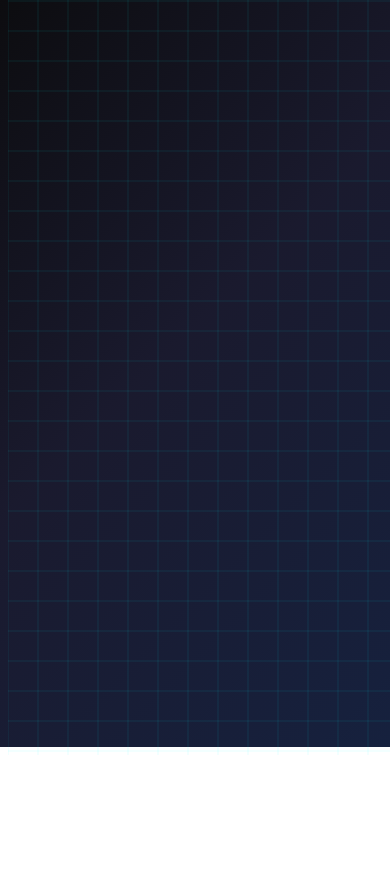
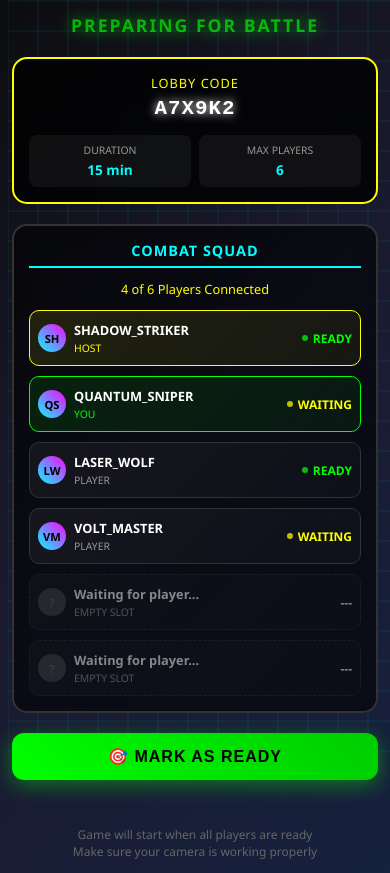
Before and after one commit to LuthoYRN/Laser-tag, a plain HTML site: page frontend/index.html in a window 390 px wide. Shown: the part 97-970 px from the top of the page. Before the commit the page ends 844 px from the top, so only its background shows below. Drawn offline with Linux system fonts and the light colour scheme.

Commit message:
add player waiting room UI and styles

```diff
--- /dev/null
+++ b/frontend/css/player_waiting_room.css
@@ -0,0 +1,482 @@
+.leave-button {
+    position: absolute;
+    top: 20px;
+    left: 20px;
+    background: rgba(255, 0, 0, 0.2);
+    border: 2px solid #ff0000;
+    border-radius: 10px;
+    padding: 8px 12px;
+    color: #ff0000;
+    cursor: pointer;
+    transition: all 0.3s ease;
+    font-size: 0.9rem;
+    backdrop-filter: blur(10px);
+}
+
+.leave-button:hover {
+    background: rgba(255, 0, 0, 0.3);
+    box-shadow: 0 0 15px rgba(255, 0, 0, 0.3);
+}
+
+.status-header {
+    text-align: center;
+    font-size: 1.3rem;
+    color: #00ff00;
+    text-transform: uppercase;
+    letter-spacing: 2px;
+    margin-bottom: 25px;
+    text-shadow: 0 0 15px #00ff00;
+    animation: pulse 2s infinite;
+}
+
+@keyframes pulse {
+    0%, 100% { opacity: 1; }
+    50% { opacity: 0.7; }
+}
+
+.lobby-info {
+    background: rgba(0, 0, 0, 0.8);
+    border: 2px solid #ffff00;
+    border-radius: 15px;
+    padding: 20px;
+    margin-bottom: 25px;
+    backdrop-filter: blur(10px);
+}
+
+.lobby-code-display {
+    text-align: center;
+    margin-bottom: 15px;
+}
+
+.code-label {
+    font-size: 0.8rem;
+    color: #ffff00;
+    text-transform: uppercase;
+    letter-spacing: 1px;
+    margin-bottom: 5px;
+}
+
+.lobby-code {
+    font-size: 1.8rem;
+    font-weight: bold;
+    color: #ffffff;
+    font-family: 'Courier New', monospace;
+    letter-spacing: 3px;
+    text-shadow: 0 0 10px #ffffff;
+}
+
+.game-info {
+    display: grid;
+    grid-template-columns: 1fr 1fr;
+    gap: 15px;
+    margin-top: 15px;
+}
+
+.info-item {
+    text-align: center;
+    padding: 8px;
+    background: rgba(255, 255, 255, 0.05);
+    border-radius: 8px;
+}
+
+.info-label {
+    font-size: 0.7rem;
+    color: #999;
+    text-transform: uppercase;
+    margin-bottom: 3px;
+}
+
+.info-value {
+    font-size: 0.9rem;
+    font-weight: bold;
+    color: #00ffff;
+}
+
+.players-section {
+    background: rgba(0, 0, 0, 0.6);
+    border: 2px solid #333;
+    border-radius: 15px;
+    padding: 20px;
+    margin-bottom: 25px;
+    backdrop-filter: blur(10px);
+    flex: 1;
+}
+
+.players-title {
+    color: #00ffff;
+    font-size: 1rem;
+    font-weight: bold;
+    text-transform: uppercase;
+    letter-spacing: 1px;
+    margin-bottom: 15px;
+    text-align: center;
+    border-bottom: 2px solid #00ffff;
+    padding-bottom: 8px;
+}
+
+.players-count {
+    text-align: center;
+    font-size: 0.9rem;
+    color: #ffff00;
+    margin-bottom: 15px;
+}
+
+.player-list {
+    display: flex;
+    flex-direction: column;
+    gap: 10px;
+}
+
+.player-item {
+    background: linear-gradient(135deg, rgba(255, 255, 255, 0.05), rgba(255, 255, 255, 0.02));
+    border: 1px solid #333;
+    border-radius: 10px;
+    padding: 12px;
+    display: flex;
+    align-items: center;
+    gap: 12px;
+    transition: all 0.3s ease;
+}
+
+.player-item.current-player {
+    border-color: #00ff00;
+    background: linear-gradient(135deg, rgba(0, 255, 0, 0.1), rgba(0, 255, 0, 0.05));
+}
+
+.player-item.host {
+    border-color: #ffff00;
+    background: linear-gradient(135deg, rgba(255, 255, 0, 0.1), rgba(255, 255, 0, 0.05));
+}
+
+.player-avatar {
+    width: 35px;
+    height: 35px;
+    border-radius: 50%;
+    background: linear-gradient(45deg, #00ffff, #ff00ff);
+    display: flex;
+    align-items: center;
+    justify-content: center;
+    font-weight: bold;
+    color: #000;
+    font-size: 0.9rem;
+}
+
+.player-info {
+    flex: 1;
+}
+
+.player-name {
+    font-weight: bold;
+    font-size: 0.9rem;
+    margin-bottom: 2px;
+}
+
+.player-role {
+    font-size: 0.7rem;
+    color: #999;
+    text-transform: uppercase;
+}
+
+.player-role.host {
+    color: #ffff00;
+}
+
+.player-role.you {
+    color: #00ff00;
+}
+
+.player-status {
+    display: flex;
+    align-items: center;
+    gap: 5px;
+    font-size: 0.8rem;
+    font-weight: bold;
+}
+
+.status-dot {
+    width: 8px;
+    height: 8px;
+    border-radius: 50%;
+}
+
+.status-ready {
+    color: #00ff00;
+}
+
+.status-ready .status-dot {
+    background: #00ff00;
+    animation: pulse 1.5s infinite;
+}
+
+.status-waiting {
+    color: #ffff00;
+}
+
+.status-waiting .status-dot {
+    background: #ffff00;
+}
+
+.empty-slot {
+    opacity: 0.5;
+    border-style: dashed;
+}
+
+.empty-slot .player-avatar {
+    background: rgba(255, 255, 255, 0.2);
+    color: #666;
+}
+
+.ready-section {
+    margin-bottom: 20px;
+}
+
+.ready-button {
+    width: 100%;
+    padding: 18px;
+    border: none;
+    border-radius: 12px;
+    font-size: 1.2rem;
+    font-weight: bold;
+    text-transform: uppercase;
+    letter-spacing: 2px;
+    cursor: pointer;
+    transition: all 0.3s ease;
+    margin-bottom: 15px;
+}
+
+.ready-button.not-ready {
+    background: linear-gradient(45deg, #00ff00, #00cc00);
+    color: #000000;
+    box-shadow: 0 5px 20px rgba(0, 255, 0, 0.4);
+}
+
+.ready-button.not-ready:hover {
+    transform: translateY(-2px);
+    box-shadow: 0 8px 30px rgba(0, 255, 0, 0.6);
+}
+
+.ready-button.ready {
+    background: linear-gradient(45deg, #ff6600, #ff4400);
+    color: #ffffff;
+    box-shadow: 0 5px 20px rgba(255, 102, 0, 0.4);
+}
+
+.ready-button.ready:hover {
+    transform: translateY(-2px);
+    box-shadow: 0 8px 30px rgba(255, 102, 0, 0.6);
+}
+
+.game-start-section {
+    background: rgba(0, 0, 0, 0.8);
+    border: 2px solid #00ff00;
+    border-radius: 12px;
+    padding: 15px;
+    text-align: center;
+    backdrop-filter: blur(10px);
+    display: none;
+}
+
+.game-start-section.show {
+    display: block;
+    animation: startPulse 1s infinite;
+}
+
+@keyframes startPulse {
+    0%, 100% { box-shadow: 0 0 20px rgba(0, 255, 0, 0.3); }
+    50% { box-shadow: 0 0 40px rgba(0, 255, 0, 0.6); }
+}
+
+.start-message {
+    font-size: 1.1rem;
+    color: #00ff00;
+    font-weight: bold;
+    margin-bottom: 10px;
+}
+
+.countdown {
+    font-size: 2rem;
+    color: #ffffff;
+    font-weight: bold;
+    font-family: 'Courier New', monospace;
+    text-shadow: 0 0 20px #ffffff;
+}
+
+.footer-hint {
+    text-align: center;
+    color: #666;
+    font-size: 0.8rem;
+    line-height: 1.4;
+    margin-top: 15px;
+}
+
+/* Mobile optimizations */
+@media (max-width: 480px) {
+    .container {
+        padding: 15px;
+        max-width: 100%;
+    }
+
+    .header {
+        padding-top: 15px;
+        margin-bottom: 20px;
+    }
+
+    .logo {
+        font-size: 1.8rem;
+    }
+
+    .subtitle {
+        font-size: 0.8rem;
+    }
+
+    .leave-button {
+        top: 15px;
+        left: 15px;
+        padding: 10px 15px;
+        font-size: 0.8rem;
+    }
+
+    .status-header {
+        font-size: 1.1rem;
+        margin-bottom: 20px;
+    }
+
+    .lobby-info {
+        padding: 15px;
+        margin-bottom: 20px;
+    }
+
+    .lobby-code {
+        font-size: 1.5rem;
+        letter-spacing: 2px;
+    }
+
+    .game-info {
+        grid-template-columns: 1fr 1fr;
+        gap: 10px;
+        margin-top: 12px;
+    }
+
+    .info-item {
+        padding: 10px 8px;
+    }
+
+    .info-label {
+        font-size: 0.65rem;
+    }
+
+    .info-value {
+        font-size: 0.85rem;
+    }
+
+    .players-section {
+        padding: 15px;
+        margin-bottom: 20px;
+    }
+
+    .players-title {
+        font-size: 0.9rem;
+        margin-bottom: 12px;
+        padding-bottom: 6px;
+    }
+
+    .players-count {
+        font-size: 0.8rem;
+        margin-bottom: 12px;
+    }
+
+    .player-item {
+        padding: 12px 10px;
+        gap: 10px;
+    }
+
+    .player-avatar {
+        width: 32px;
+        height: 32px;
+        font-size: 0.8rem;
+    }
+
+    .player-name {
+        font-size: 0.85rem;
+    }
+
+    .player-role {
+        font-size: 0.65rem;
+    }
+
+    .player-status {
+        font-size: 0.75rem;
+    }
+
+    .status-dot {
+        width: 6px;
+        height: 6px;
+    }
+
+    .ready-button {
+        padding: 16px;
+        font-size: 1.1rem;
+        letter-spacing: 1px;
+    }
+
+    .game-start-section {
+        padding: 12px;
+    }
+
+    .start-message {
+        font-size: 1rem;
+        margin-bottom: 8px;
+    }
+
+    .countdown {
+        font-size: 1.8rem;
+    }
+
+    .footer-hint {
+        font-size: 0.75rem;
+        margin-top: 12px;
+    }
+}
+
+@media (max-width: 480px) {
+    .container {
+        padding: 12px;
+    }
+
+    .logo {
+        font-size: 1.6rem;
+    }
+
+    .lobby-code {
+        font-size: 1.3rem;
+        letter-spacing: 1px;
+    }
+
+    .game-info {
+        gap: 8px;
+    }
+
+    .info-item {
+        padding: 8px 6px;
+    }
+
+    .player-item {
+        padding: 10px 8px;
+        gap: 8px;
+    }
+
+    .player-avatar {
+        width: 28px;
+        height: 28px;
+        font-size: 0.7rem;
+    }
+
+    .player-name {
+        font-size: 0.8rem;
+    }
+
+    .ready-button {
+        padding: 14px;
+        font-size: 1rem;
+    }
+}
--- a/frontend/index.html
+++ b/frontend/index.html
@@ -7,6 +7,7 @@
   <link rel="stylesheet" href="./css/home.css" />
   <link rel="stylesheet" href="./css/create_lobby.css" />
   <link rel="stylesheet" href="./css/join_lobby.css" />
+  <link rel="stylesheet" href="./css/player_waiting_room.css" />
 </head>
 <body>
     <!-- Universal grid -->
@@ -142,8 +143,129 @@
             Camera permissions required for player mode
         </div>
     </div>
-    <!-- screen -->
-    <!-- screen -->
+    <!-- Player waiting room -->
+   <div class="container">
+        <button class="leave-button">← Leave</button>
+
+        <div class="header">
+            <h1 class="logo">CV LASER TAG</h1>
+            <p class="subtitle">Combat Preparation</p>
+        </div>
+
+        <h2 class="status-header">Preparing for Battle</h2>
+
+        <div class="lobby-info">
+            <div class="lobby-code-display">
+                <div class="code-label">Lobby Code</div>
+                <div class="lobby-code" id="lobbyCode">A7X9K2</div>
+            </div>
+
+            <div class="game-info">
+                <div class="info-item">
+                    <div class="info-label">Duration</div>
+                    <div class="info-value">15 min</div>
+                </div>
+                <div class="info-item">
+                    <div class="info-label">Max Players</div>
+                    <div class="info-value">6</div>
+                </div>
+            </div>
+        </div>
+
+        <div class="players-section">
+            <div class="players-title">Combat Squad</div>
+            <div class="players-count">4 of 6 Players Connected</div>
+
+            <div class="player-list">
+                <div class="player-item host">
+                    <div class="player-avatar">SH</div>
+                    <div class="player-info">
+                        <div class="player-name">SHADOW_STRIKER</div>
+                        <div class="player-role host">Host</div>
+                    </div>
+                    <div class="player-status status-ready">
+                        <div class="status-dot"></div>
+                        <span>READY</span>
+                    </div>
+                </div>
+
+                <div class="player-item current-player">
+                    <div class="player-avatar">QS</div>
+                    <div class="player-info">
+                        <div class="player-name">QUANTUM_SNIPER</div>
+                        <div class="player-role you">You</div>
+                    </div>
+                    <div class="player-status status-waiting">
+                        <div class="status-dot"></div>
+                        <span>WAITING</span>
+                    </div>
+                </div>
+
+                <div class="player-item">
+                    <div class="player-avatar">LW</div>
+                    <div class="player-info">
+                        <div class="player-name">LASER_WOLF</div>
+                        <div class="player-role">Player</div>
+                    </div>
+                    <div class="player-status status-ready">
+                        <div class="status-dot"></div>
+                        <span>READY</span>
+                    </div>
+                </div>
+
+                <div class="player-item">
+                    <div class="player-avatar">VM</div>
+                    <div class="player-info">
+                        <div class="player-name">VOLT_MASTER</div>
+                        <div class="player-role">Player</div>
+                    </div>
+                    <div class="player-status status-waiting">
+                        <div class="status-dot"></div>
+                        <span>WAITING</span>
+                    </div>
+                </div>
+
+                <div class="player-item empty-slot">
+                    <div class="player-avatar">?</div>
+                    <div class="player-info">
+                        <div class="player-name">Waiting for player...</div>
+                        <div class="player-role">Empty Slot</div>
+                    </div>
+                    <div class="player-status">
+                        <span>---</span>
+                    </div>
+                </div>
+
+                <div class="player-item empty-slot">
+                    <div class="player-avatar">?</div>
+                    <div class="player-info">
+                        <div class="player-name">Waiting for player...</div>
+                        <div class="player-role">Empty Slot</div>
+                    </div>
+                    <div class="player-status">
+                        <span>---</span>
+                    </div>
+                </div>
+            </div>
+        </div>
+
+        <div class="ready-section">
+            <button class="ready-button not-ready" id="readyButton">
+                🎯 Mark as Ready
+            </button>
+        </div>
+
+        <div class="game-start-section" id="gameStartSection">
+            <div class="start-message">All Players Ready! Starting Game...</div>
+            <div class="countdown" id="countdown">5</div>
+        </div>
+
+        <div class="footer-hint">
+            Game will start when all players are ready<br>
+            Make sure your camera is working properly
+        </div>
+    </div>
+    <!-- Join as spectator -->
     <!-- screen -->
     <!-- screen -->
     <!-- screen -->
```
